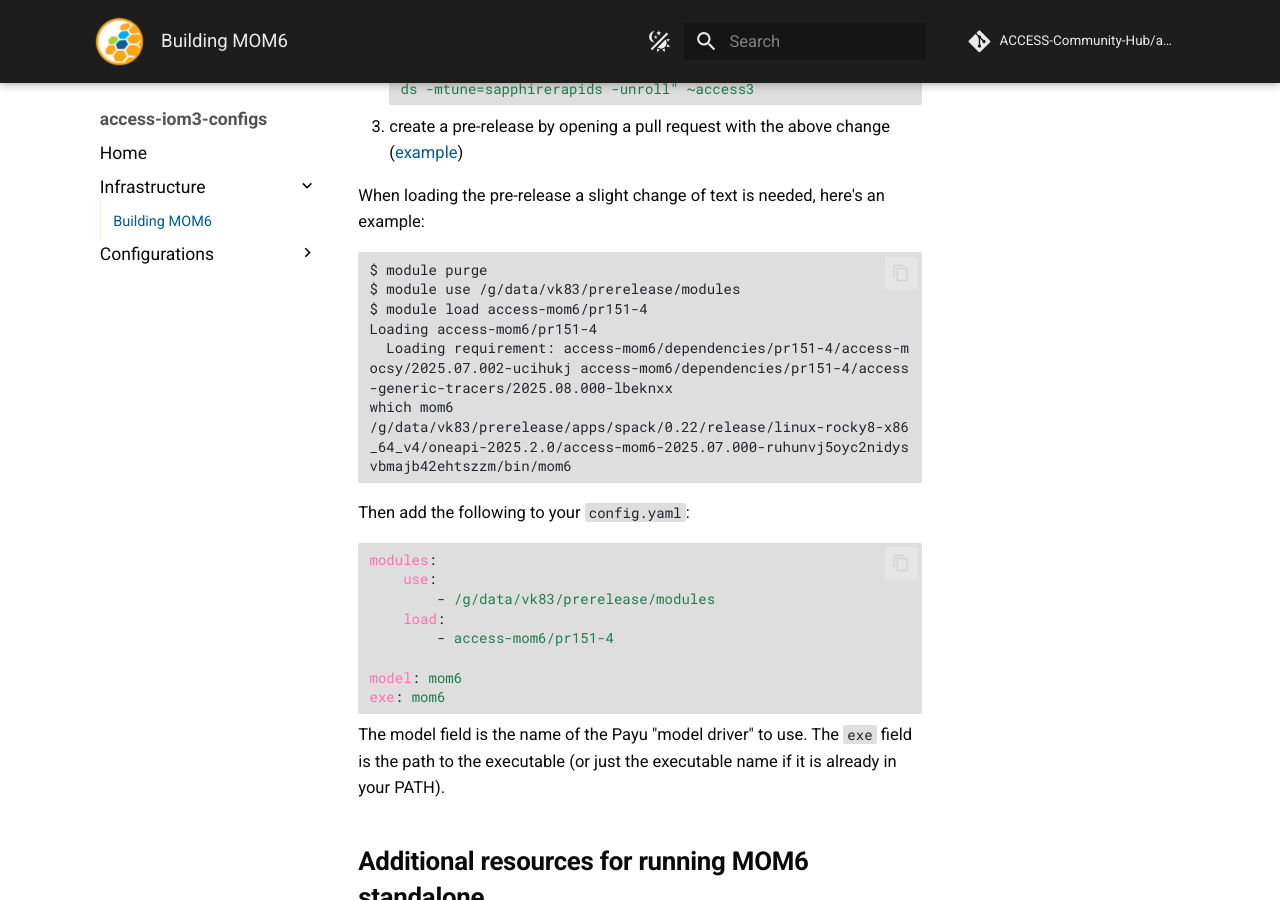
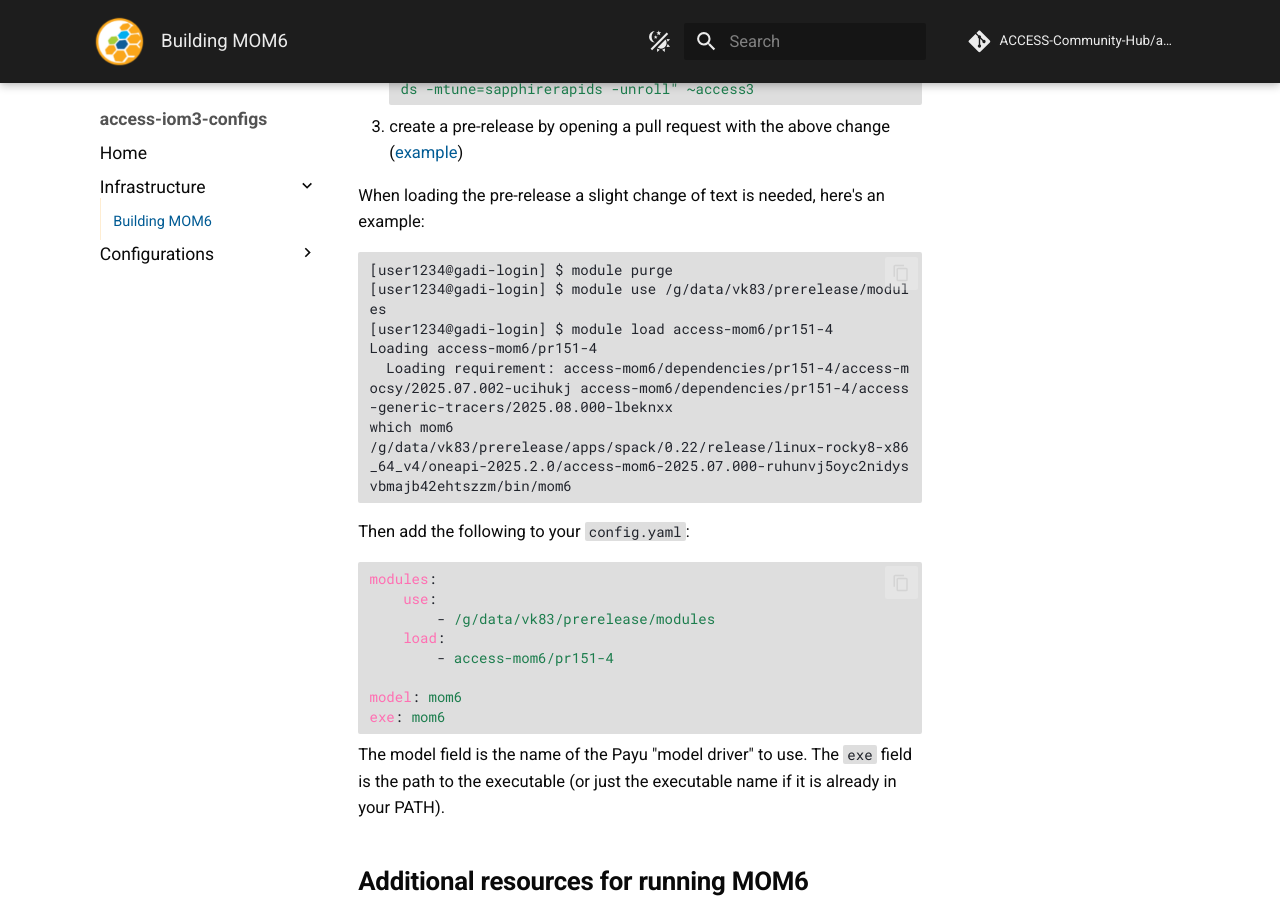
Before and after one commit to ACCESS-Community-Hub/access-iom3-configs, an MkDocs documentation site: the page built from documentation/docs/pages/infrastructure/Building.md, in a window 1280 px wide and 900 px high, scrolled down 3422 px. Built offline with MkDocs 1.6.1 and Material for MkDocs 9.7.7, drawn with Linux system fonts in a browser that asks for light colours; comment, search, counter and statistics services are not loaded.

Commit message:
Add username in prerelease build section

````diff
--- a/documentation/docs/pages/infrastructure/Building.md
+++ b/documentation/docs/pages/infrastructure/Building.md
@@ -118,9 +118,9 @@ spack:
 
 When loading the pre-release a slight change of text is needed, here's an example:
 ```bash
-$ module purge
-$ module use /g/data/vk83/prerelease/modules
-$ module load access-mom6/pr151-4
+[user1234@gadi-login] $ module purge
+[user1234@gadi-login] $ module use /g/data/vk83/prerelease/modules
+[user1234@gadi-login] $ module load access-mom6/pr151-4
 Loading access-mom6/pr151-4
   Loading requirement: access-mom6/dependencies/pr151-4/access-mocsy/2025.07.002-ucihukj access-mom6/dependencies/pr151-4/access-generic-tracers/2025.08.000-lbeknxx
 which mom6
````
